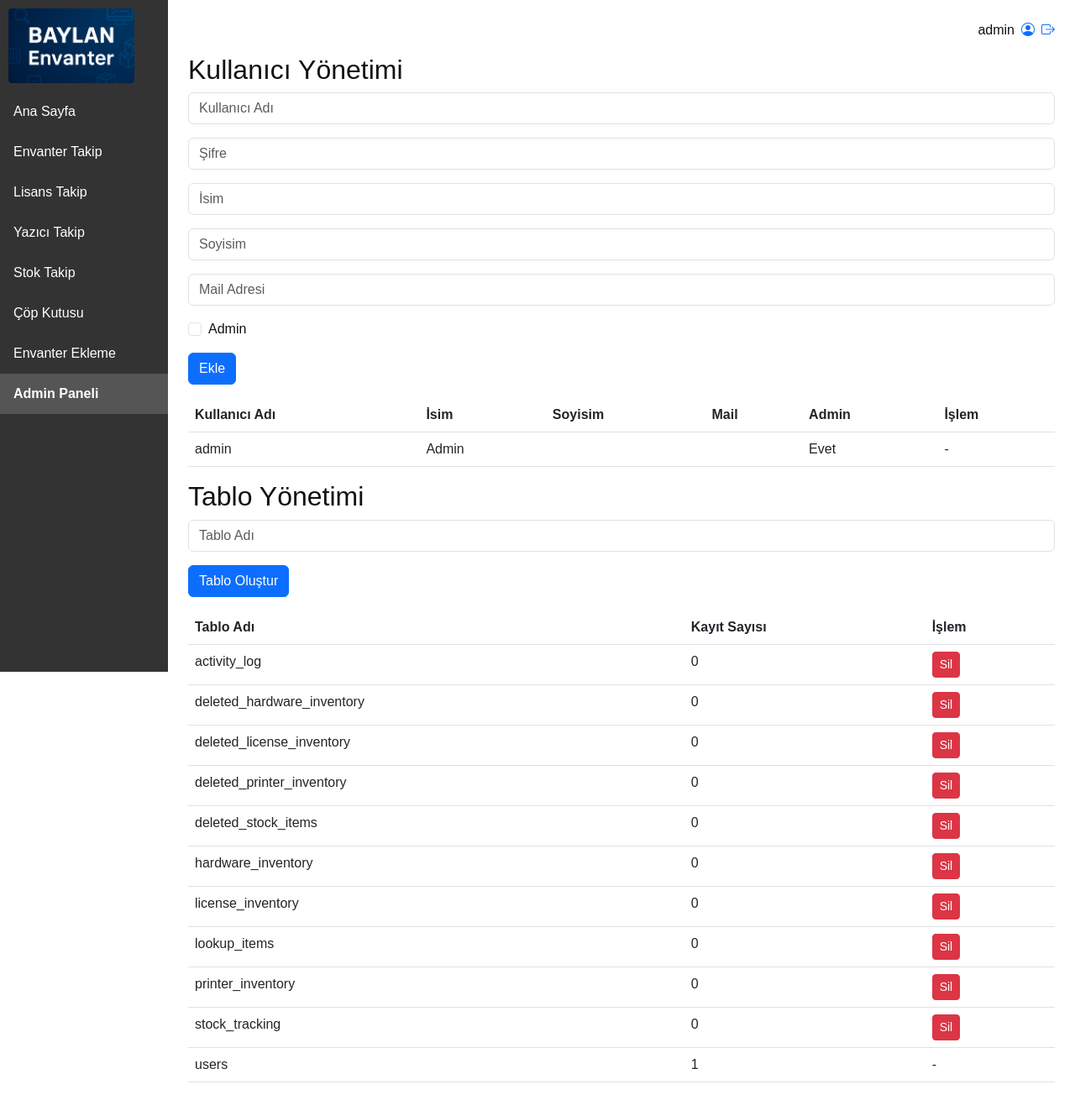
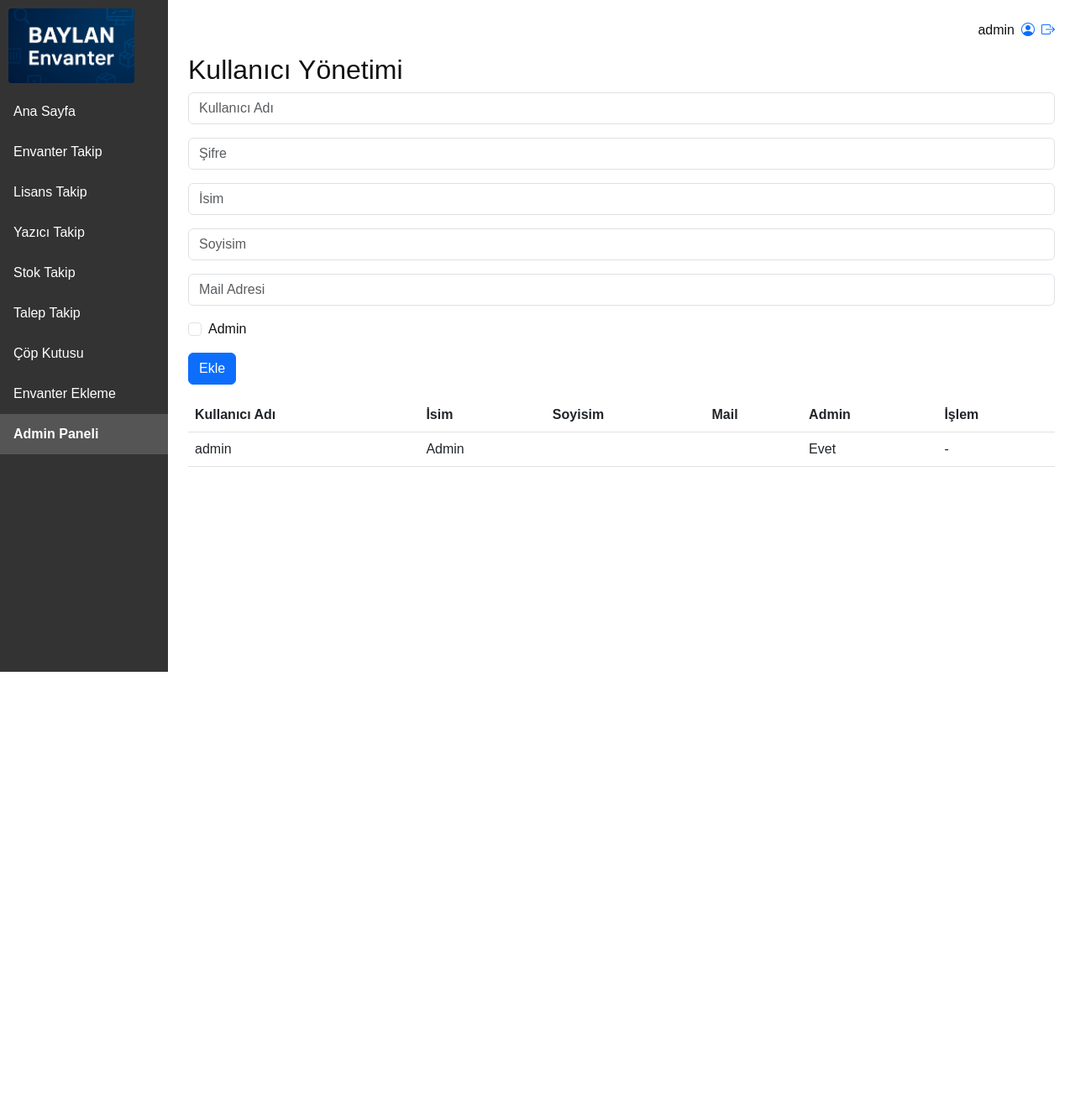
Before and after one commit to fixadd/BilgiislemTool, a FastAPI app: page /admin in a window 1280 px wide. Shown: the whole page at 84% size. After the commit the page ends 800 px from the top, so only its background shows below. Run offline with FastAPI, Linux system fonts and the light colour scheme; a user stored in the database is signed in; data comes from the database, SQL or seed files in the repository; data that the repository does not hold is empty.

Commit message:
Remove table management and add request tracking page

```diff
--- a/main.py
+++ b/main.py
@@ -363,33 +363,19 @@ def log_action(db: Session, username: str, action: str):
     db.add(ActivityLog(username=username, action=action))
 
 
-def list_tables():
-    """Return all database tables with row counts."""
-    inspector = inspect(engine)
-    tables = []
-    with engine.connect() as conn:
-        for name in inspector.get_table_names():
-            count = conn.execute(text(f"SELECT COUNT(*) FROM {name}")).scalar()
-            tables.append({"name": name, "count": count})
-    return tables
-
-
 def render_admin_page(
     request: Request,
     db: Session,
     error: str = "",
-    table_error: str = "",
-):
-    """Utility to render admin panel with user and table info."""
+):
+    """Utility to render admin panel with user info."""
     users = db.query(User).all()
     return templates.TemplateResponse(
         "admin.html",
         {
             "request": request,
             "users": users,
-            "tables": list_tables(),
             "error": error,
-            "table_error": table_error,
         },
     )
 
@@ -688,49 +674,6 @@ def admin_make_admin(
         raise HTTPException(status_code=404, detail="Kullanıcı bulunamadı")
     target.is_admin = True
     log_action(db, user.username, f"Kullanıcı admin yapıldı: {target.username}")
-    db.commit()
-    return RedirectResponse("/admin", status_code=303)
-
-
-@app.post("/admin/tables/create")
-def admin_create_table(
-    request: Request,
-    table_name: str = Form(...),
-    user: User = Depends(require_login),
-    db: Session = Depends(get_db),
-):
-    if not user.is_admin:
-        raise HTTPException(status_code=403, detail="Yetkisiz")
-    if not table_name.isidentifier():
-        return render_admin_page(request, db, table_error="Geçersiz tablo adı")
-    try:
-        with engine.connect() as conn:
-            conn.execute(text(f"CREATE TABLE {table_name} (id INTEGER PRIMARY KEY)"))
-        log_action(db, user.username, f"Tablo oluşturuldu: {table_name}")
-        db.commit()
-        return RedirectResponse("/admin", status_code=303)
-    except SQLAlchemyError:
-        return render_admin_page(request, db, table_error="Tablo oluşturulamadı")
-
-
-@app.post("/admin/tables/delete")
-def admin_delete_table(
-    request: Request,
-    table_name: str = Form(...),
-    user: User = Depends(require_login),
-    db: Session = Depends(get_db),
-):
-    if not user.is_admin:
-        raise HTTPException(status_code=403, detail="Yetkisiz")
-    inspector = inspect(engine)
-    if table_name not in inspector.get_table_names():
-        return render_admin_page(request, db, table_error="Tablo bulunamadı")
-    with engine.connect() as conn:
-        count = conn.execute(text(f"SELECT COUNT(*) FROM {table_name}")).scalar()
-        if count > 0:
-            return render_admin_page(request, db, table_error="Tablo boş değil")
-        conn.execute(text(f"DROP TABLE {table_name}"))
-    log_action(db, user.username, f"Tablo silindi: {table_name}")
     db.commit()
     return RedirectResponse("/admin", status_code=303)
 
@@ -1638,6 +1581,15 @@ def printer_page(
     )
 
 
+@app.get("/requests", response_class=HTMLResponse)
+def request_tracking_page(
+    request: Request,
+    user: User = Depends(require_login),
+):
+    """Talep takip sayfası."""
+    return templates.TemplateResponse("talep.html", {"request": request})
+
+
 @app.post("/printer/add")
 def add_printer_form(
     printer_id: Optional[int] = Form(None),
--- a/templates/admin.html
+++ b/templates/admin.html
@@ -51,34 +51,4 @@
     {% endfor %}
   </tbody>
 </table>
-
-<h2>Tablo Yönetimi</h2>
-{% if table_error %}<div class="alert alert-danger">{{ table_error }}</div>{% endif %}
-<form method="post" action="/admin/tables/create" class="mb-3">
-  <div class="mb-3">
-    <input type="text" name="table_name" class="form-control" placeholder="Tablo Adı" required>
-  </div>
-  <button type="submit" class="btn btn-primary">Tablo Oluştur</button>
-  </form>
-<table class="table">
-  <thead>
-    <tr><th>Tablo Adı</th><th>Kayıt Sayısı</th><th>İşlem</th></tr>
-  </thead>
-  <tbody>
-    {% for t in tables %}
-    <tr>
-      <td>{{ t.name }}</td>
-      <td>{{ t.count }}</td>
-      <td>
-        {% if t.count == 0 %}
-        <form method="post" action="/admin/tables/delete" style="display:inline">
-          <input type="hidden" name="table_name" value="{{ t.name }}">
-          <button type="submit" class="btn btn-danger btn-sm">Sil</button>
-        </form>
-        {% else %}-{% endif %}
-      </td>
-    </tr>
-    {% endfor %}
-  </tbody>
-</table>
 {% endblock %}
--- a/templates/base.html
+++ b/templates/base.html
@@ -55,6 +55,7 @@
       <li><a href="/license"   class="{% if request.path.startswith('/license') %}active{% endif %}">Lisans Takip</a></li>
       <li><a href="/printer"   class="{% if request.path.startswith('/printer') %}active{% endif %}">Yazıcı Takip</a></li>
       <li><a href="/stock"     class="{% if request.path.startswith('/stock') %}active{% endif %}">Stok Takip</a></li>
+      <li><a href="/requests" class="{% if request.path.startswith('/requests') %}active{% endif %}">Talep Takip</a></li>
       <li><a href="/trash" class="{% if request.path.startswith('/trash') %}active{% endif %}">Çöp Kutusu</a></li>
       <li><a href="/lists" class="{% if request.path.startswith('/lists') %}active{% endif %}">Envanter Ekleme</a></li>
       {% if request.session.get('is_admin') %}
--- /dev/null
+++ b/templates/talep.html
@@ -0,0 +1,6 @@
+{% extends "base.html" %}
+{% block title %}Talep Takip{% endblock %}
+{% block content %}
+<h2>Talep Takip</h2>
+<p>Bu sayfa talepleri takip etmek için kullanılacaktır.</p>
+{% endblock %}
```
